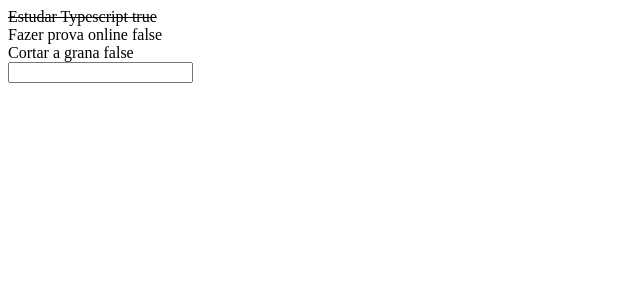
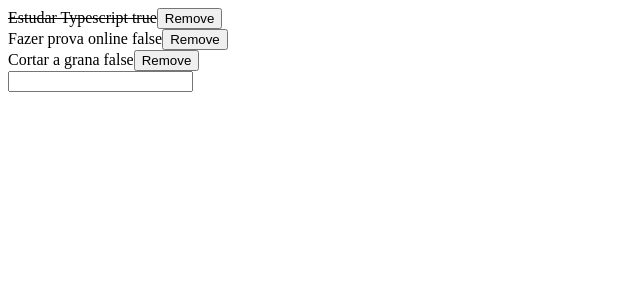
Before and after one commit to fabiosouzadev/todo-vue-clean-arch, a Vue app in the folder frontend/: page / in a window 1280 px wide. Shown: the top 300 px of the page, without its empty margins (0-640 px from the left). Built offline with nearby package versions, Linux system fonts and the light colour scheme.

Commit message:
feat: add remove item

```diff
--- a/frontend/src/App.vue
+++ b/frontend/src/App.vue
@@ -11,11 +11,15 @@
     todos.push({ description: description.value, done: false});
     description.value = "";
 }
+function removeItem(item: any): void{
+    todos.splice(todos.indexOf(item), 1);
+}
 </script>
 
 <template>
   <div v-for="item in todos">
     <span :style="{ 'text-decoration': item.done ? 'line-through' : '' }">{{ item.description }} {{ item.done }}</span>
+    <button @click="removeItem(item)">Remove</button>
   </div>
   <input type="text" v-model="description" @keyup.enter="addItem()">
 </template>
```
